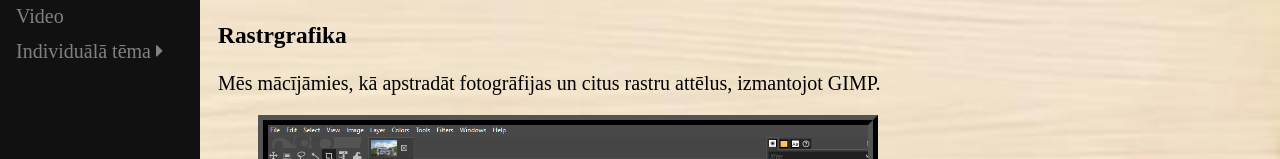
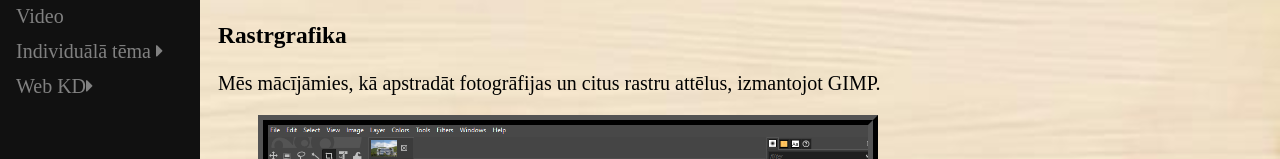
Before and after one commit to Timuolnij007/ManDatPortfolio_v2, a plain HTML site: page index.html in a window 1280 px wide. Shown: the part 232-391 px from the top of the page. Drawn offline with Linux system fonts and the light colour scheme.

Commit message:
Update index.html

```diff
--- a/index.html
+++ b/index.html
@@ -55,6 +55,7 @@
         <a href="#excel">Izklājlapas</a>
         <a href="#logoProj">Video</a>
         <a href="./otrais.html">Individuālā tēma <i class="fa fa-caret-right"></i></a>
+        <a href="https://timuolnij007.github.io/webKD_2025/">Web KD<i class="fa fa-caret-right"></i></a>
         <!-- <a style="bottom: 100%;">@Timurs Dargelis</a> -->
 
         <!-- <footer>2025 @Timurs Dargelis</footer> -->
```
